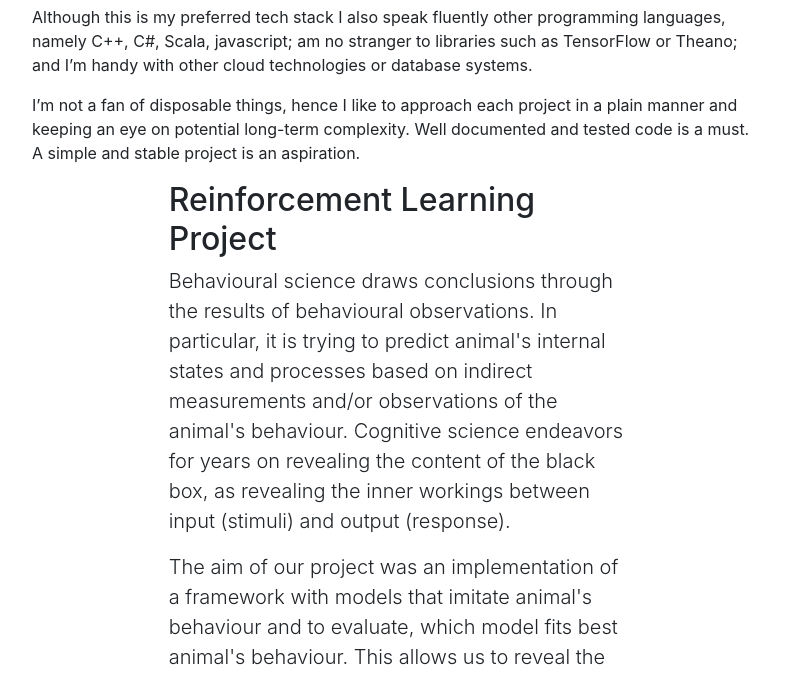
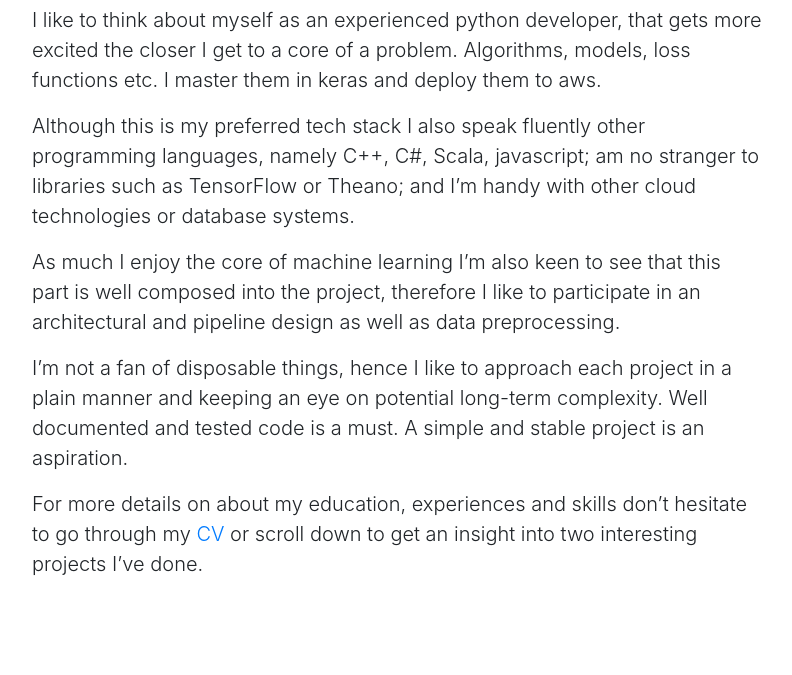
Before and after one commit to K8H/K8H.github.io, a website with bundled scripts: page index.html in a window 1280 px wide. Shown: the part 685-1360 px from the top of the page, without its empty margins (243-1035 px from the left). Built offline with nearby package versions, Linux system fonts and the light colour scheme.

Commit message:
Bugfix Aboutme

```diff
--- a/index.html
+++ b/index.html
@@ -59,11 +59,11 @@
       <div class="row">
         <div class="col-lg-8 mx-auto">
           <h2>About Me</h2>
-          <p class="lead”>I like to think about myself as an experienced python developer, that gets more excited the closer I get to a core of a problem. Algorithms, models, loss functions etc. I master them in keras and deploy them to aws.</p>
-          <p class="lead”>Although this is my preferred tech stack I also speak fluently other programming languages, namely C++, C#, Scala, javascript; am no stranger to libraries such as TensorFlow or Theano; and I’m handy with other cloud technologies or database systems.</p>
-          <p class="lead”>As much I enjoy the core of machine learning I’m also keen to see that this part is well composed into the project, therefore I like to participate in an architectural and pipeline design as well as data preprocessing.</p>
-          <p class="lead”>I’m not a fan of disposable things, hence I like to approach each project in a plain manner and keeping an eye on potential long-term complexity. Well documented and tested code is a must. A simple and stable project is an aspiration.</p>
-          <p class="lead”>For more details on about my education, experiences and skills don’t hesitate to go through my <a href=“cv_hofmann.pdf”>CV</a> or scroll down to get an insight into two interesting projects I’ve done.</p>
+          <p class="lead">I like to think about myself as an experienced python developer, that gets more excited the closer I get to a core of a problem. Algorithms, models, loss functions etc. I master them in keras and deploy them to aws.</p>
+          <p class="lead">Although this is my preferred tech stack I also speak fluently other programming languages, namely C++, C#, Scala, javascript; am no stranger to libraries such as TensorFlow or Theano; and I’m handy with other cloud technologies or database systems.</p>
+          <p class="lead">As much I enjoy the core of machine learning I’m also keen to see that this part is well composed into the project, therefore I like to participate in an architectural and pipeline design as well as data preprocessing.</p>
+          <p class="lead">I’m not a fan of disposable things, hence I like to approach each project in a plain manner and keeping an eye on potential long-term complexity. Well documented and tested code is a must. A simple and stable project is an aspiration.</p>
+          <p class="lead">For more details on about my education, experiences and skills don’t hesitate to go through my <a href="cv_hofmann.pdf">CV</a> or scroll down to get an insight into two interesting projects I’ve done.</p>
         </div>
       </div>
     </div>
```
